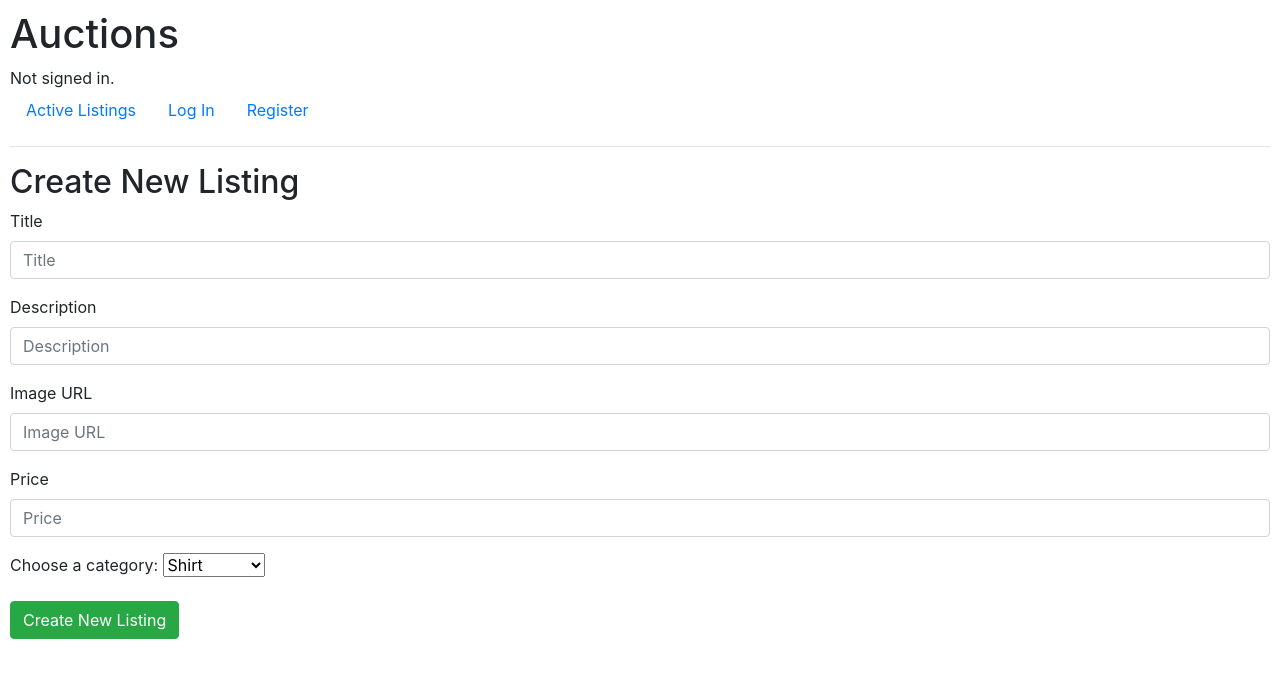
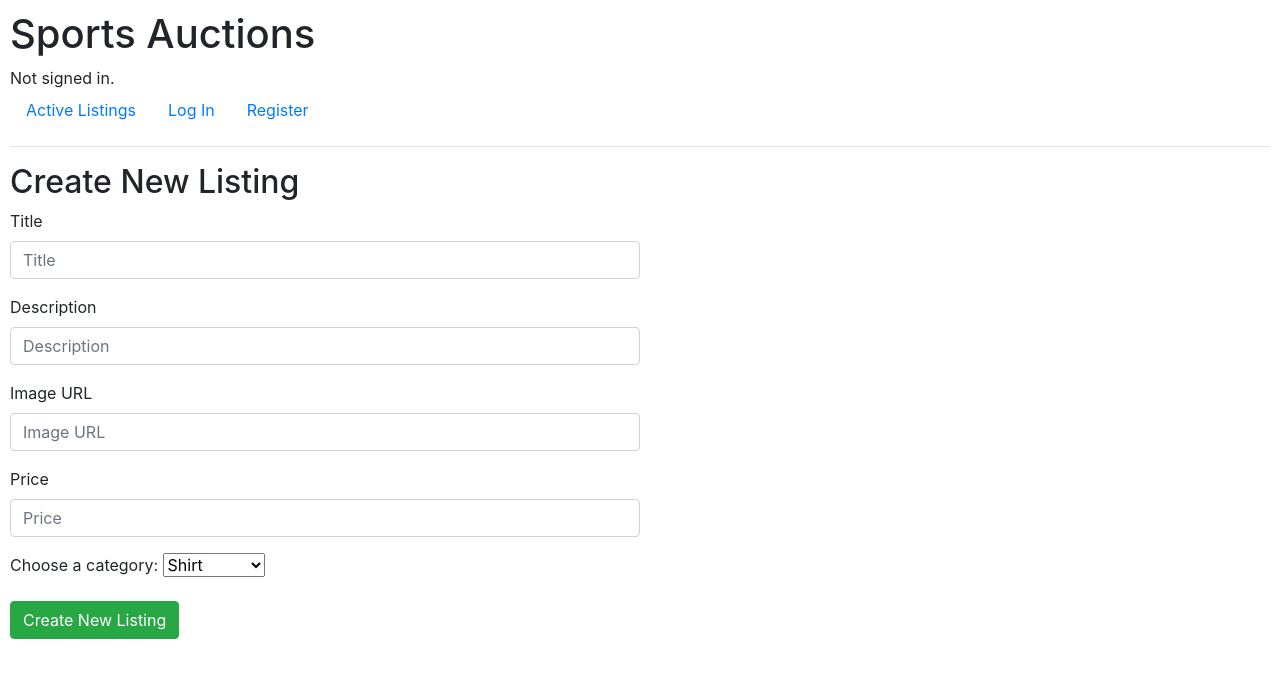
Before and after one commit to IamEdsonAguiar/Sports-Auctions, a Django app: page /create in a window 1280 px wide. Shown: the top 678 px of the page. Run offline with Django 3.2, Linux system fonts and the light colour scheme; data comes from the database, SQL or seed files in the repository; both versions use the stored data as it was after the commit; some libraries are stand-ins or nearby versions.

Commit message:
Sports Auctions

```diff
--- a/auctions/templates/auctions/create.html
+++ b/auctions/templates/auctions/create.html
@@ -7,19 +7,19 @@
         {% csrf_token %}
         <div class="form-group">
             <label for="title">Title</label>
-            <input type="text" name="title" class="form-control" id="title" placeholder="Title">
+            <input type="text" name="title" class="form-control" id="title" placeholder="Title" style="width:50%">
         </div>
         <div class="form-group">
             <label for="description">Description</label>
-            <input type="text" name="description" class="form-control" id="title" placeholder="Description">
+            <input type="text" name="description" class="form-control" id="title" placeholder="Description" style="width:50%">
         </div>
         <div class="form-group">
             <label for="imageurl">Image URL</label>
-            <input type="text" name="imageurl" class="form-control" id="title" placeholder="Image URL">
+            <input type="text" name="imageurl" class="form-control" id="title" placeholder="Image URL" style="width:50%">
         </div>
         <div class="form-group">
             <label for="price">Price</label>
-            <input type="number" min="0" name="price" class="form-control" id="title" placeholder="Price">
+            <input type="number" min="0" name="price" class="form-control" id="title" placeholder="Price" style="width:50%">
         </div>
         <div class="form-group">
             <label for="category">Choose a category:</label>
--- a/auctions/templates/auctions/layout.html
+++ b/auctions/templates/auctions/layout.html
@@ -3,12 +3,12 @@
 <!DOCTYPE html>
 <html lang="en">
     <head>
-        <title>{% block title %}Auctions{% endblock %}</title>
+        <title>{% block title %}Sports Auctions{% endblock %}</title>
         <link rel="stylesheet" href="https://stackpath.bootstrapcdn.com/bootstrap/4.4.1/css/bootstrap.min.css" integrity="sha384-Vkoo8x4CGsO3+Hhxv8T/Q5PaXtkKtu6ug5TOeNV6gBiFeWPGFN9MuhOf23Q9Ifjh" crossorigin="anonymous">
         <link href="{% static 'auctions/styles.css' %}" rel="stylesheet">
     </head>
     <body>
-        <h1>Auctions</h1>
+        <h1>Sports Auctions</h1>
         <div>
             {% if user.is_authenticated %}
                 Signed in as <strong>{{ user.username }}</strong>.
--- a/auctions/templates/auctions/listing.html
+++ b/auctions/templates/auctions/listing.html
@@ -44,7 +44,7 @@
   </div>
 
   <h2>Rare Item : {{ listing.title }}</h2>
-  <img src="{{ listing.imageUrl }}" alt="{{ listing.title }}" height="400px">
+  <img src="{{ listing.imageUrl }}" alt="{{ listing.title }}" height="300px" width="500px">
   <p>{{ listing.description }}</p>
   <p>Owner: {{ listing.owner }}</p>
   <h6>Initial Price: ${{ listing.price.bid }}</h6>
--- a/auctions/templates/auctions/login.html
+++ b/auctions/templates/auctions/login.html
@@ -11,10 +11,10 @@
     <form action="{% url 'login' %}" method="post">
         {% csrf_token %}
         <div class="form-group">
-            <input autofocus class="form-control" type="text" name="username" placeholder="Username">
+            <input autofocus class="form-control" type="text" name="username" placeholder="Username" style="width:50%">
         </div>
         <div class="form-group">
-            <input class="form-control" type="password" name="password" placeholder="Password">
+            <input class="form-control" type="password" name="password" placeholder="Password" style="width:50%">
         </div>
         <input class="btn btn-primary" type="submit" value="Login">
     </form>
```
Also changed, not shown: auctions/templates/auctions/register.html (+5 -5 lines), auctions/templates/auctions/watchlist.html (+5 -3 lines), db.sqlite3.
